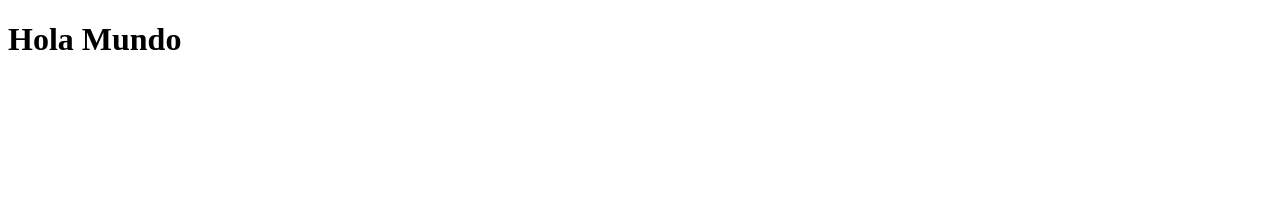
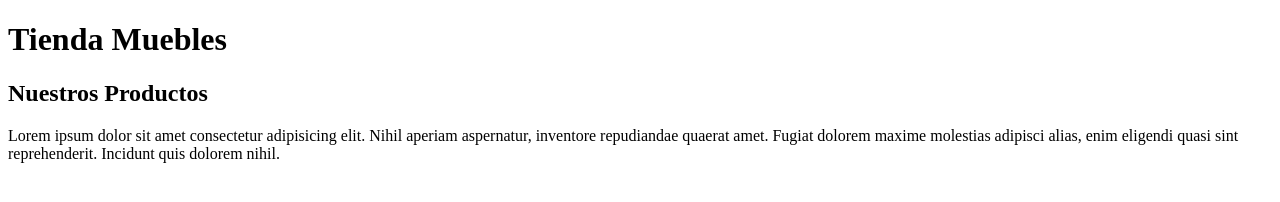
Before and after one commit to andrewsdeve/Css_GuiaCompleta, a plain HTML site: page ecommerce/index.html in a window 1280 px wide. Drawn offline with Linux system fonts and the light colour scheme.

Commit message:
primerosDesarrollos

```diff
--- a/ecommerce/index.html
+++ b/ecommerce/index.html
@@ -6,7 +6,9 @@
     <title>Ecommerce</title>
 </head>
 <body>
-    <h1>Hola Mundo</h1>
+    <h1>Tienda Muebles</h1>
+    <h2>Nuestros Productos</h2>
+    <p>Lorem ipsum dolor sit amet consectetur adipisicing elit. Nihil aperiam aspernatur, inventore repudiandae quaerat amet. Fugiat dolorem maxime molestias adipisci alias, enim eligendi quasi sint reprehenderit. Incidunt quis dolorem nihil.</p>
 
 
 </body>
```
